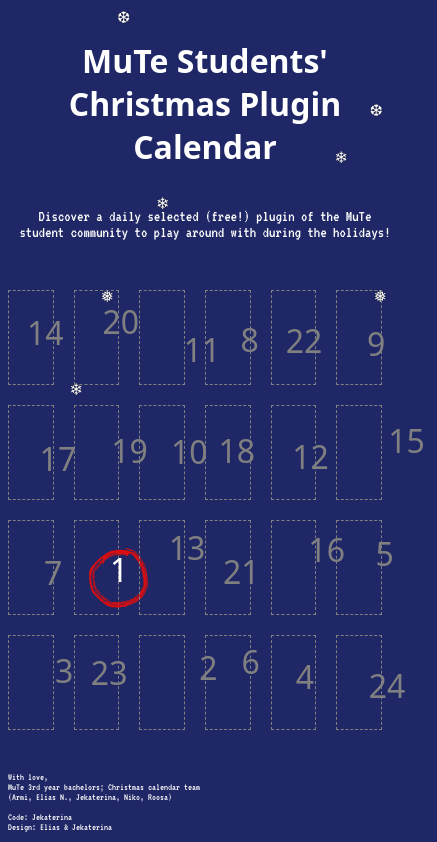
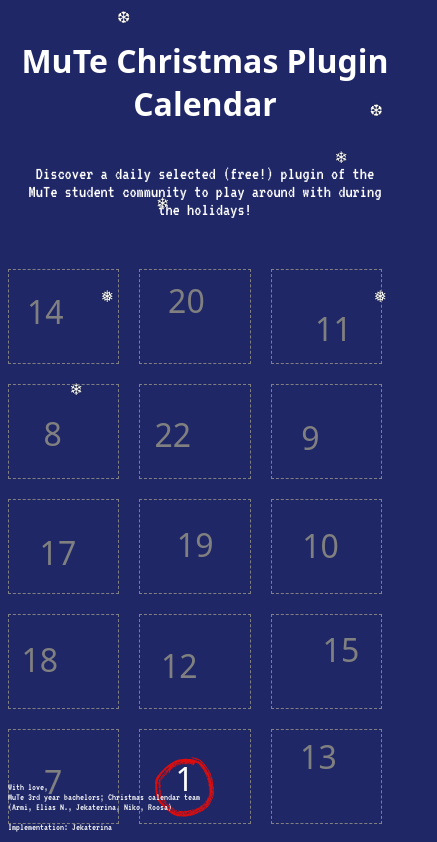
Before and after one commit to wilch3/xmas-time, a Nuxt app: page / in a window 390 px wide. Shown: the top 842 px of the page, 437 px wide, since content can reach past the window. Built offline with nearby package versions, Linux system fonts and the light colour scheme; a web font is replaced by a local one.

Commit message:
Font sizes

```diff
--- a/app.vue
+++ b/app.vue
@@ -42,7 +42,7 @@
 			</div>
 		</div>
 		<div class="center">
-			<h1 class="funky">MuTe Students' Christmas Plugin Calendar</h1>
+			<h1 class="funky">MuTe Christmas Plugin Calendar</h1>
 			<p style="margin: 40px 0px;">Discover a daily selected (free!) plugin of the MuTe student community to play around with during the holidays!</p>
 		</div>
 		<div class="calendar">
@@ -80,7 +80,7 @@
 			</div>
 
 		</div>
-		<footer class="credits"> With love, <br/> MuTe 3rd year bachelors; Christmas calendar team <br/> (Armi, Elias N., Jekaterina, Niko, Roosa)<br/> <br/> Code: Jekaterina <br/> Design: Elias & Jekaterina<br/></footer>
+		<footer class="credits"> With love, <br/> MuTe 3rd year bachelors; Christmas calendar team <br/> (Armi, Elias N., Jekaterina, Niko, Roosa)<br/> <br/> Implementation: Jekaterina</footer>
 	</div>
 </template>
 
@@ -177,6 +177,10 @@ for (const [k, v] of Object.entries(plugins)) {
 
 .funky {
 	font-family: "Shizuru", system-ui;
+}
+
+p {
+	font-size: 18px;
 }
 
 html {
@@ -284,6 +288,18 @@ h2 {
     /* grid-template-rows: minmax(10px, 1fr) 3fr; */
 }
 
+@media (max-width: 790px) {
+	.calendar {
+		grid-template-columns: repeat(4, 1fr);
+	}
+}
+
+@media (max-width: 400px) {
+	.calendar {
+		grid-template-columns: repeat(3, 1fr);
+	}
+}
+
 .calendar-item {
 	height: 45px;
 	display: flex;
```
